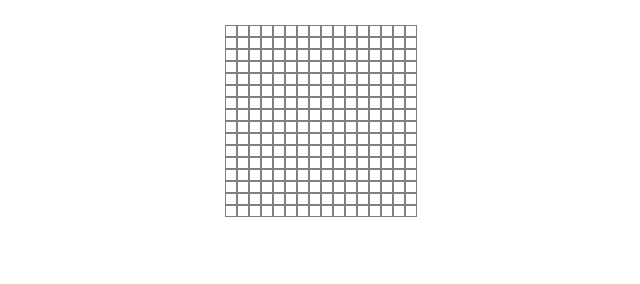
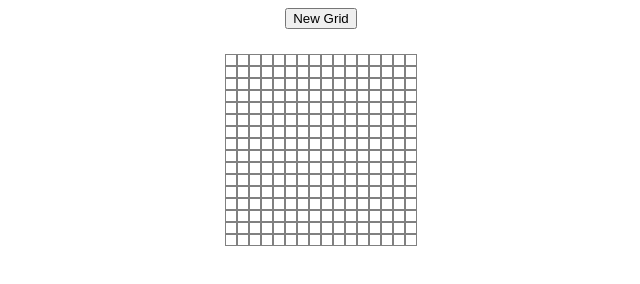
Before and after one commit to hermaneric5605/Etch-A-Sketch, a plain HTML site: page index.html in a window 1280 px wide. Shown: the whole page, without its empty margins (319-959 px from the left). Drawn offline with nearby package versions, Linux system fonts and the light colour scheme.

Commit message:
added button with prompt

```diff
--- a/css/mystyle.css
+++ b/css/mystyle.css
@@ -15,3 +15,7 @@
     float: left;
 
 }
+
+.button {
+	text-align: center;
+}
--- a/index.html
+++ b/index.html
@@ -12,7 +12,20 @@
 </head>
 <body>
 
+<div class="button">
+	<button type="button" onclick="prompt('What size grid do you want?')">New Grid</button>
+
+
+
+<!--
+	<button type="button">New Grid</button>
+	-->
+
+</div>
+
 <div id="container"></div>
+
+
 
 </body>
 </html>
```
